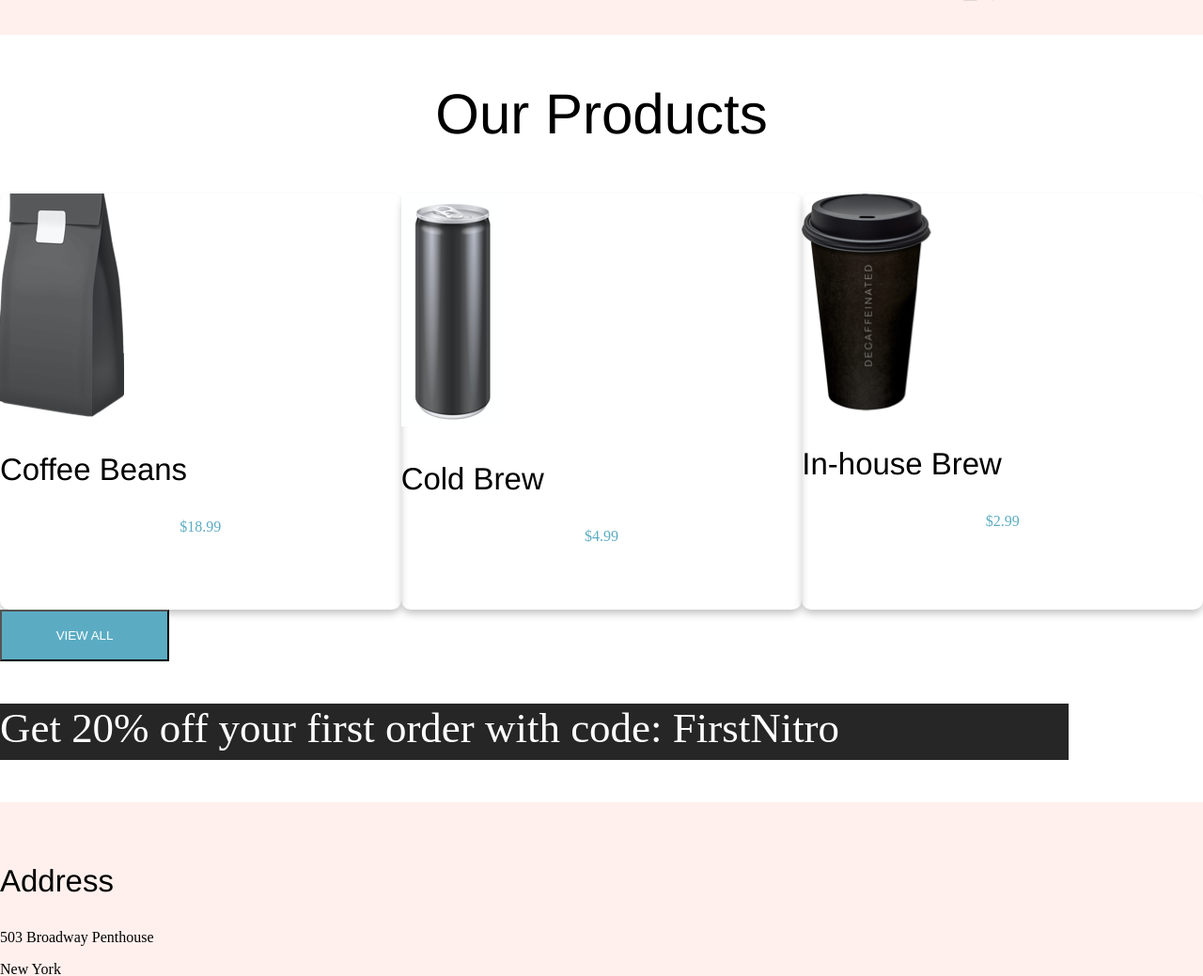
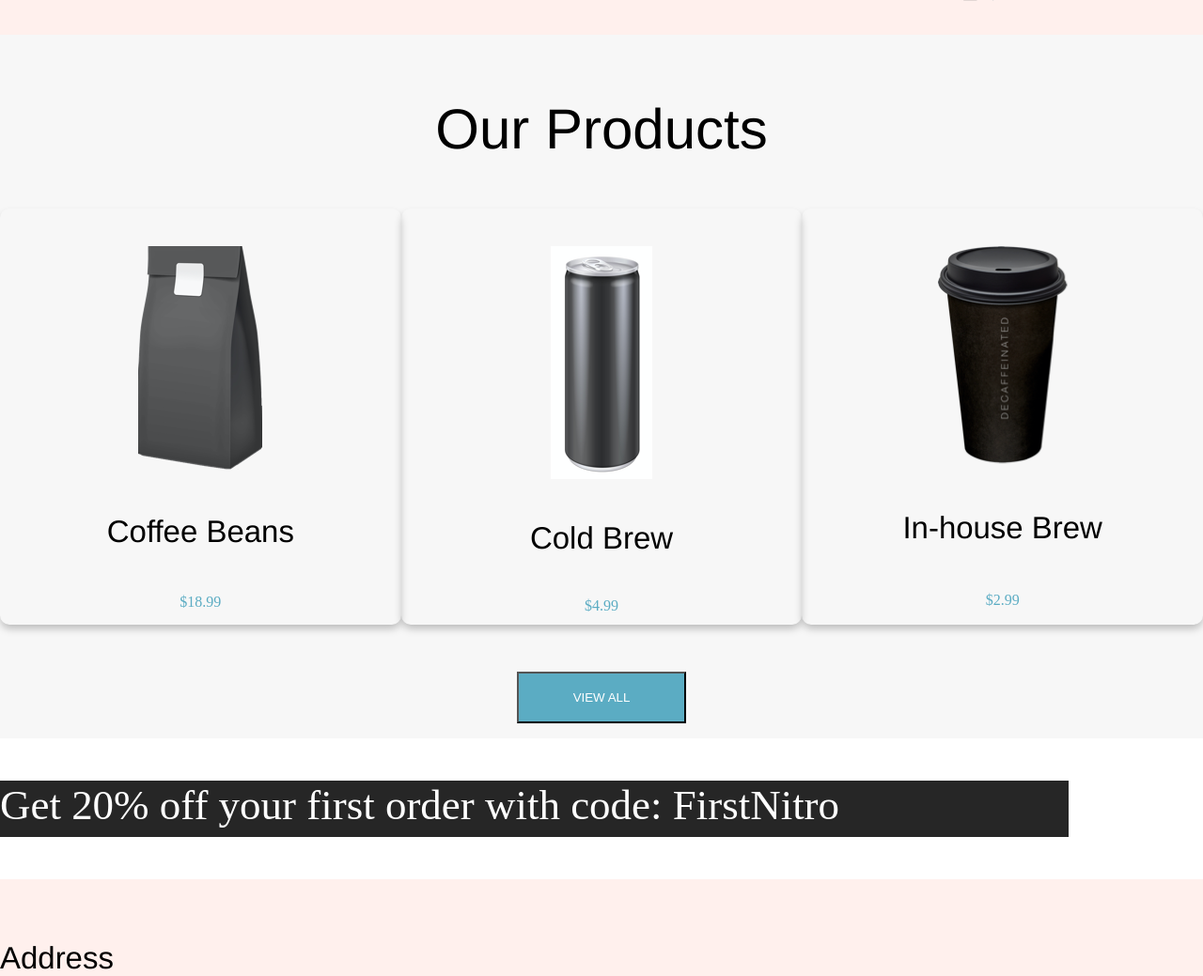
Before and after one commit to elhamsdtn/Coffee-Shop-CSS-Part-2, a PHP site: page /index.html in a window 1280 px wide. Shown: the part 720-1759 px from the top of the page at 94% size. Run offline with PHP 8.4, Linux system fonts and the light colour scheme.

Commit message:
styling of product card is  now done

```diff
--- a/Styles/index.css
+++ b/Styles/index.css
@@ -12,11 +12,21 @@
     justify-content: space-evenly;
 }
 
+.product-name {
+    text-align: center;
+}
+
+.product-image {
+    justify-self: center;
+    padding-top: 2.5rem;
+}
+
 .product-card {
     width: 27.19rem;
     height: 27.69rem;
     border-radius: 0.625rem;
     box-shadow: 0 0.31rem 0.5625rem -0.0625rem rgba(0, 0, 0, 0.25);
+    display: inline-grid;
 }
 
 .hero-image{
@@ -27,3 +37,9 @@
 .hero-description {
     width: 25%;
 }
+
+.button-view-all {
+    display: flex;
+    justify-content: center;
+    padding-top: 3.13rem;
+}
--- a/Styles/universal.css
+++ b/Styles/universal.css
@@ -75,7 +75,7 @@
     color: white;
     background-color: #5bacc3;
     border-width: 0.13rem;
-    offset: 0.31rem;
+    outline-offset: 0.31rem;
 }
 
 .product-card-one {
--- a/index.html
+++ b/index.html
@@ -41,26 +41,30 @@
             </section>
         </section>
     </main>
+    <section class="product-card-two">
         <h2 class="product-heading">Our Products</h2>
         <section class="product-container">
             <section class="product-card">
-        <img src="./assets/coffeebeans.png" />
-        <h3>Coffee Beans</h3>
+                <img src="./assets/coffeebeans.png" class="product-image" />
+                <h3 class="product-name">Coffee Beans</h3>
                 <p class="product-price">$18.99</p>
             </section>
             <section class="product-card">
-        <img src="./assets/coldbrew.png" />
-        <h3>Cold Brew</h3>
+                <img src="./assets/coldbrew.png" class="product-image" />
+                <h3 class="product-name">Cold Brew</h3>
                 <p class="product-price">$4.99</p>
             </section>
             <section class="product-card">
-        <img src="./assets/inhousebrew.png" />
-        <h3>In-house Brew</h3>
+                <img src="./assets/inhousebrew.png" class="product-image" />
+                <h3 class="product-name">In-house Brew</h3>
                 <p class="product-price">$2.99</p>
             </section>
         </section>
+            <span class="button-view-all">
+                <input type="button" value="VIEW ALL" id="button" />
+            </span>
+    </section>
     <section>
-        <input type="button" value="VIEW ALL" id="button" />
         <p class="discount-banner">Get 20% off your first order with code: FirstNitro</p>
     </section>
     <footer class="product-card-one">
```
Lines whose indentation alone changed are shown as unchanged.
